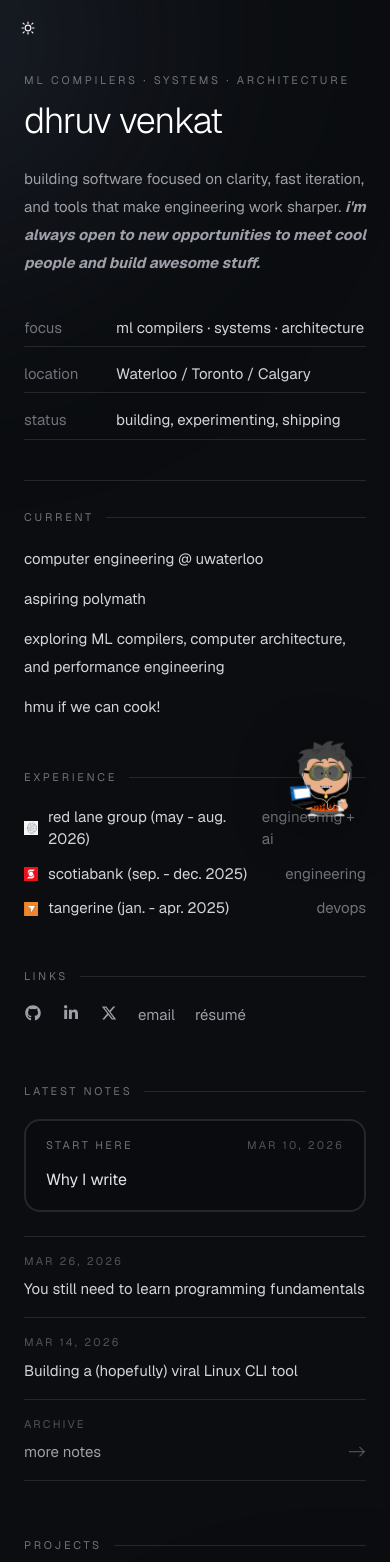
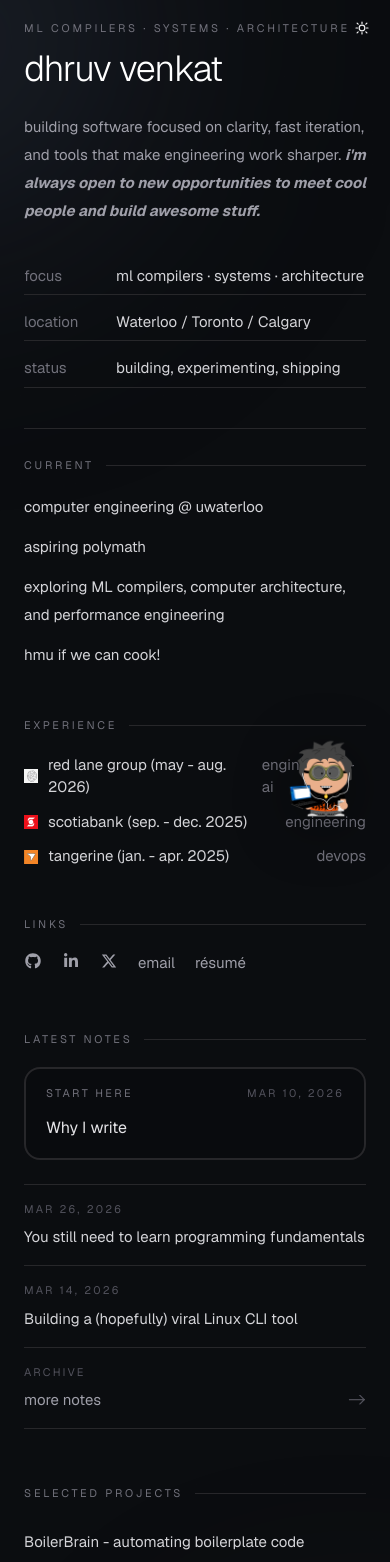
Before and after one commit to dhruvvenkat/personalwebsite, a Next.js app in the folder dhruvs-site/: page / in a window 390 px wide. Shown: the top 1562 px of the page. Built offline with nearby package versions, Linux system fonts and the light colour scheme.

Commit message:
made cursor change type on hover over light/dark mode

```diff
--- a/dhruvs-site/src/app/components/project-row.tsx
+++ b/dhruvs-site/src/app/components/project-row.tsx
@@ -15,7 +15,7 @@ export function ProjectRow({ name, href, tags }: ProjectRowProps) {
       >
         <span className="animated-underline inline">{name}</span>
 
-        {/* Desktop positions this drawer absolutely, so it does not reserve space until hover. */}
+        {/* Desktop reserves drawer space on hover, so long titles can wrap in one step. */}
         <span className="project-tags-slot" aria-label={`Tags for ${name}`}>
           <span className="project-tags-drawer">
             {tags.map((tag, index) => (
--- a/dhruvs-site/src/app/globals.css
+++ b/dhruvs-site/src/app/globals.css
@@ -39,7 +39,7 @@ body {
 }
 
 .theme-toggle {
-  position: fixed;
+  position: absolute;
   top: 1rem;
   left: 1rem;
   z-index: 80;
@@ -54,6 +54,7 @@ body {
   appearance: none;
   background: transparent;
   color: rgb(244 244 245);
+  cursor: pointer;
   outline: none;
   transition:
     color 160ms ease,
@@ -93,9 +94,12 @@ html[data-theme="light"] .theme-toggle:hover {
     top: 0.75rem;
     left: 0.75rem;
   }
+}
 
-  main > .relative.z-10 {
-    padding-top: 4.5rem;
+@media (max-width: 640px) {
+  .theme-toggle {
+    right: 0.75rem;
+    left: auto;
   }
 }
 
@@ -119,8 +123,17 @@ html[data-theme="light"] .theme-toggle:hover {
 
 .project-row {
   --project-tag-reveal-width: 16rem;
+  --project-tag-reveal-duration: 360ms;
+  --project-tag-motion-duration: 280ms;
+  --project-tag-stagger: 40ms;
   --project-tag-ease: cubic-bezier(0.22, 1, 0.36, 1);
   position: relative;
+}
+
+.project-row .animated-underline {
+  transition:
+    background-size var(--project-tag-reveal-duration) var(--project-tag-ease),
+    color 160ms ease;
 }
 
 .project-tags-slot {
@@ -142,6 +155,7 @@ html[data-theme="light"] .theme-toggle:hover {
   min-height: 1.5rem;
   border: 1px solid rgb(39 39 42);
   border-radius: 6px;
+  background: rgb(11 13 16);
   padding: 0.05rem 0.45rem;
   color: rgb(161 161 170);
   font-size: 0.6875rem;
@@ -156,7 +170,7 @@ html[data-theme="light"] .theme-toggle:hover {
 
   .project-row:hover,
   .project-row:focus-visible {
-    /* Reserve the tag drawer space immediately, so text wraps once instead of reflowing during the reveal. */
+    /* Reserve the tag drawer space immediately, so long titles wrap in one step. */
     padding-right: var(--project-tag-reveal-width);
   }
 
@@ -173,10 +187,12 @@ html[data-theme="light"] .theme-toggle:hover {
 
   .project-tags-drawer {
     /* The absolute drawer is clipped to zero width, then peels out from the row edge. */
+    position: relative;
+    z-index: 1;
     max-width: 0;
     flex-wrap: nowrap;
     justify-content: flex-end;
-    transition: max-width 280ms var(--project-tag-ease);
+    transition: max-width var(--project-tag-reveal-duration) var(--project-tag-ease);
   }
 
   .project-row:hover .project-tags-drawer,
@@ -185,12 +201,14 @@ html[data-theme="light"] .theme-toggle:hover {
   }
 
   .project-tag {
+    position: relative;
+    z-index: 1;
     transform: translateX(0.45rem);
     transition:
-      transform 240ms var(--project-tag-ease),
+      transform var(--project-tag-motion-duration) var(--project-tag-ease),
       border-color 160ms ease,
       color 160ms ease;
-    transition-delay: calc(var(--project-tag-index) * 36ms);
+    transition-delay: calc(var(--project-tag-index) * var(--project-tag-stagger));
   }
 
   .project-row:hover .project-tag,
@@ -490,6 +508,7 @@ html[data-theme="light"] [class~="divide-zinc-800"] > :not(:last-child) {
 
 html[data-theme="light"] .project-tag {
   border-color: rgb(212 212 216);
+  background: rgb(255 255 255);
   color: rgb(113 113 122);
 }
 
--- a/dhruvs-site/src/app/page.tsx
+++ b/dhruvs-site/src/app/page.tsx
@@ -264,7 +264,7 @@ export default function DhruvSystemsPortfolio() {
               </div>
             </Panel>
 
-            <Panel title="projects">
+            <Panel title="selected projects">
               <ul className="space-y-3">
                 {projects.map((project) => (
                   <ProjectRow
```
